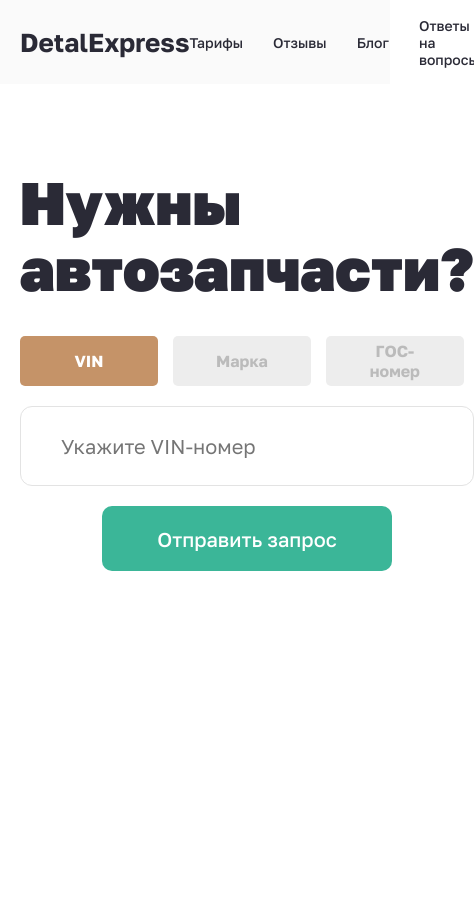
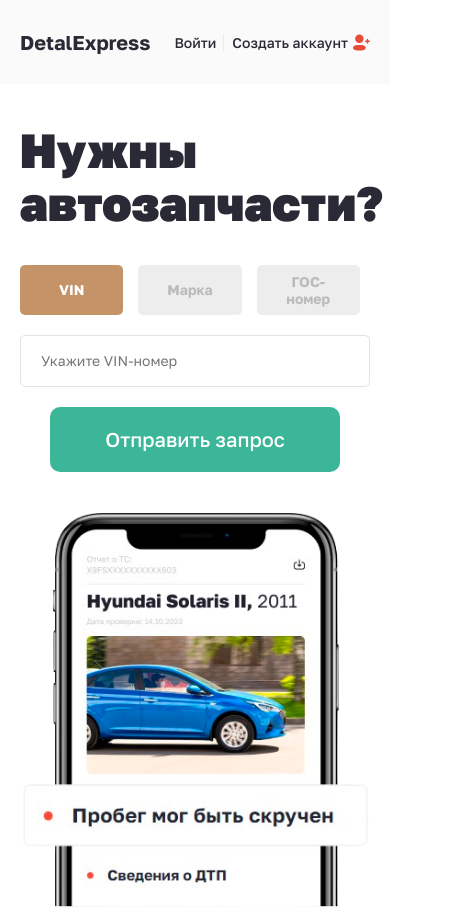
Before and after one commit to AM1G0S/detalExpress, a React (Vite) app: page / in a window 390 px wide. Shown: the whole page, 474 px wide, since content can reach past the window. Before the commit the page ends 844 px from the top, so only its background shows below. Built offline with nearby package versions, Linux system fonts and the light colour scheme.

Commit message:
добавил адаптив

```diff
--- a/src/components/loyaut/Header/Header.tsx
+++ b/src/components/loyaut/Header/Header.tsx
@@ -1,7 +1,7 @@
 import {FC, memo} from "react";
 import {Link} from "react-router-dom";
 
-import {Logo, Wrapper, Menu, MenuList, MenuItem, Profile, BurgerMenu} from "./styled.ts";
+import {Logo, Wrapper, Menu, MenuList, MenuItem, Profile, BurgerMenu, Inner} from "./styled.ts";
 
 interface HeaderProps {
 }
@@ -11,6 +11,7 @@ export const Header: FC = memo((props: HeaderProps) => {
 
 	return (
 		<Wrapper>
+			<Inner>
 				<Link to={"/"}>
 					<Logo>DetalExpress</Logo>
 				</Link>
@@ -55,6 +56,7 @@ export const Header: FC = memo((props: HeaderProps) => {
 					<span></span>
 					<span></span>
 				</BurgerMenu>
+			</Inner>
 		</Wrapper>
 	);
 });
--- a/src/components/loyaut/Header/styled.ts
+++ b/src/components/loyaut/Header/styled.ts
@@ -1,11 +1,7 @@
 import styled from "styled-components";
 
 export const Wrapper = styled.header`
-  display: flex;
-  align-items: center;
-	justify-content: space-between;
   width: 100%;
-  height: 84px;
   position: fixed;
   top: 0;
   left: 0;
@@ -15,13 +11,28 @@ export const Wrapper = styled.header`
   background: #fafafa;
 `;
 
+export const Inner = styled.nav`
+  max-width: 1240px;
+  height: 84px;
+  display: flex;
+  align-items: center;
+  justify-content: space-between;
+	margin: 0 auto;
+`
+
 export const Logo = styled.span`
 	font-weight: 700;
 	font-size: 26px;
+
+	@media(max-width: 480px) {
+		font-size: 20px;
+	}
 `;
 
 export const Menu = styled.div`
-
+	@media (max-width: 991px) {
+    display: none;
+	}
 `;
 
 export const MenuList = styled.ul`
@@ -47,6 +58,11 @@ export const Profile = styled.div`
     &:not(:last-child) {
       margin-right: 15px;
       padding-right: 15px;
+
+	    @media(max-width: 480px) {
+        margin-right: 8px;
+        padding-right: 8px;
+	    }
     }
 
     &:not(:last-child):after {
--- a/src/components/ui/Input/styled.ts
+++ b/src/components/ui/Input/styled.ts
@@ -21,4 +21,11 @@ export const StyledInput = styled.input`
 			transition: all 0.3s;
 		}
 	}
+
+	@media (max-width: 660px) {
+    height: 52px;
+    font-size: 14px;
+    border-radius: 5px;
+		padding: 0 20px;
+	}
 `;
--- a/src/components/ui/TabButton/styled.ts
+++ b/src/components/ui/TabButton/styled.ts
@@ -21,8 +21,12 @@ export const Button = styled.button<ButtonProps>`
   font-size: 16px;
   cursor: pointer;
 
-  ${({ isActive }) => isActive && css`
+  ${({isActive}) => isActive && css`
     color: var(--light-color);
     background: var(--accent-color); // Измените на нужный цвет для активного состояния
   `}
+
+	@media(max-width: 480px) {
+		font-size: 14px;
+	}
 `;
--- a/src/pages/Home/styled.ts
+++ b/src/pages/Home/styled.ts
@@ -5,17 +5,35 @@ export const FormWrapper = styled.div`
   align-items: flex-start;
 	gap: 40px;
   padding-top: 85px;
+
+	@media (max-width: 660px) {
+    flex-direction: column;
+		padding-top: 40px;
+	}
 `;
 
 export const Inner = styled.div`
-	flex: 1 1 50%;
+	flex: 1 0 50%;
+
+	@media (max-width: 660px) {
+		flex: 1 0 100%;
+		width: 100%;
+	}
 `;
 
 export const Title = styled.h1`
   font-size: 60px;
   font-weight: 800;
   line-height: 1.1;
-	margin-bottom: 35px;
+  margin-bottom: 35px;
+
+  @media (max-width: 660px) {
+    font-size: 48px;
+  }
+
+  @media (max-width: 375px) {
+    font-size: 38px;
+  }
 `;
 
 export const MainImg = styled.img`
```
Also changed, not shown: src/index.css (line endings or trailing spaces). Lines whose indentation alone changed are shown as unchanged.
